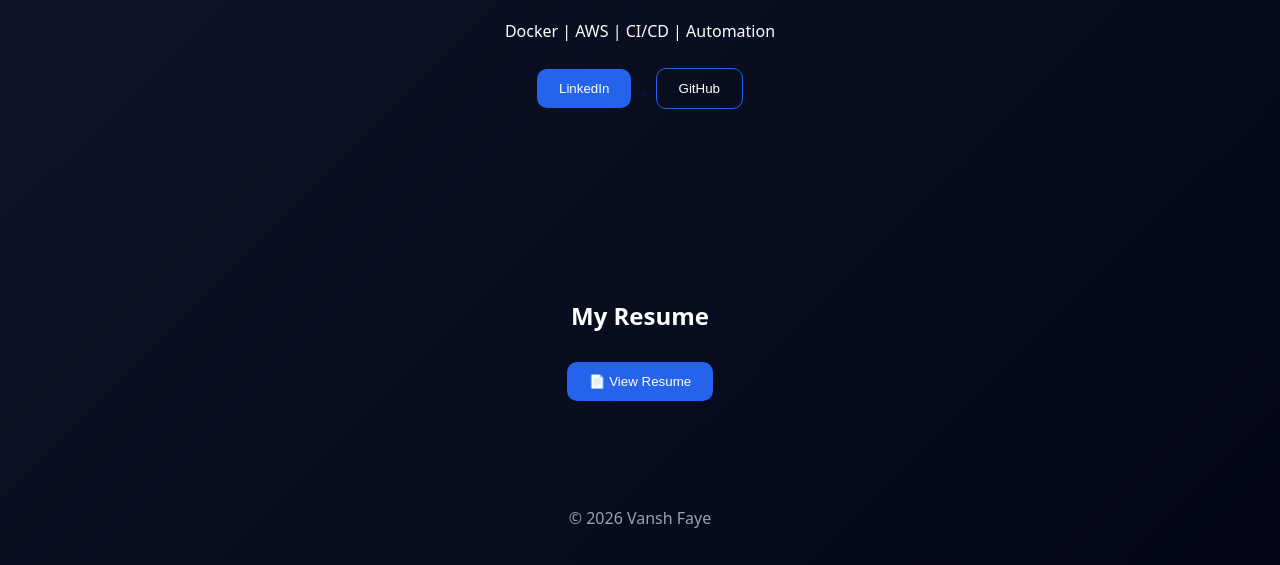
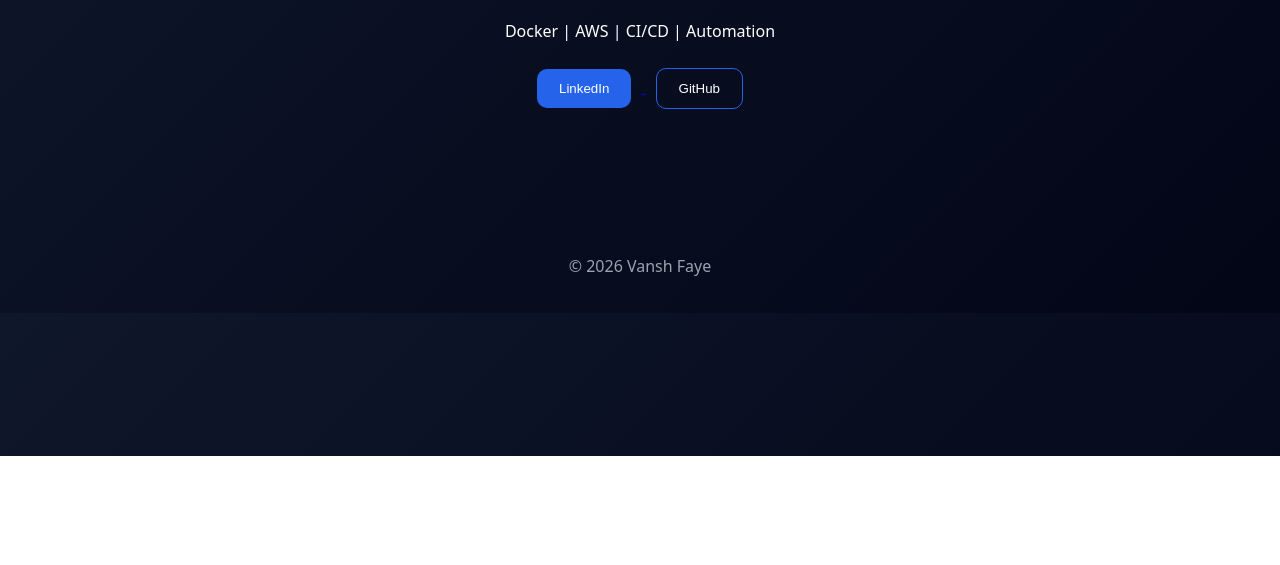
Before and after one commit to vanshfaye/docker-node-app, a website: page public/index.html in a window 1280 px wide. Shown: the part 344-909 px from the top of the page. After the commit the page ends 800 px from the top, so only its background shows below. Drawn offline with Linux system fonts and the light colour scheme.

Commit message:
fix html

```diff
--- a/public/index.html
+++ b/public/index.html
@@ -31,13 +31,6 @@
   </div>
 </section>
 
-<!-- RESUME -->
-<section class="resume">
-  <h2>My Resume</h2>
-
-  <a href="resume.docx" target="_blank">
-    <button class="btn primary">📄 View Resume</button>
-  </a>
 </section>
 
 <!-- FOOTER -->
```
Also changed, not shown: 1 other file.
